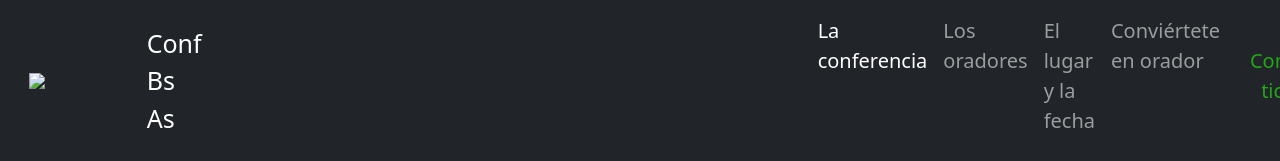
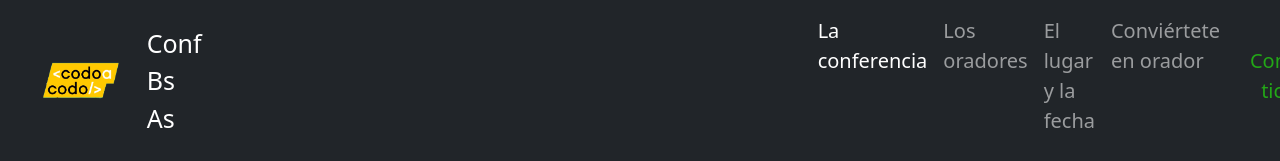
Before and after one commit to Alcalderr/Alcalderr.github.io, a plain HTML site: page index.html in a window 1280 px wide. Shown: the top 161 px of the page. Drawn offline with nearby package versions, Linux system fonts and the light colour scheme.

Commit message:
trabajo-integrador

```diff
--- a/index.html
+++ b/index.html
@@ -163,7 +163,7 @@
     <header>
         <nav class="navbar navbar-expand-lg navbar-dark bg-dark col-sm-6 col-md-12 col-lg-12">
             <div class=" container-fluid">
-                <img class="col-sm-1 col-md-1 col-lg-1" id="logo-codo-a-codo" src="./imagenes/codoacodo.png"> </img>
+                <img class="col-sm-1 col-md-1 col-lg-1" id="logo-codo-a-codo" src="./Trabajo-Integrador/imagenes/codoacodo.png"> </img>
                 <ul class="navbar-nav me-auto mb-2 mb-lg-0">
                     <li class="nav-item">
                         <a class="nav-link active" aria-current="page" href="#" id="conf-ba"> Conf Bs As</a>
```
